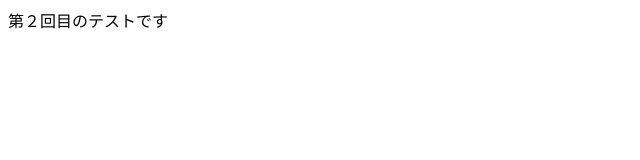
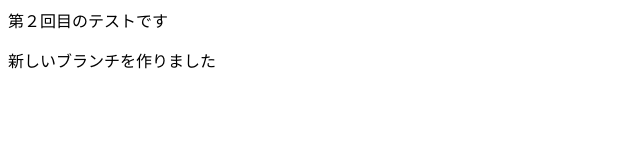
Before and after one commit to happyendo/git-test2, a plain HTML site: page index.html in a window 1280 px wide. Shown: the whole page, without its empty margins (0-640 px from the left). Drawn offline with Linux system fonts and the light colour scheme.

```diff
--- a/index.html
+++ b/index.html
@@ -1 +1,2 @@
 <p>第２回目のテストです</p>
+<p>新しいブランチを作りました</p>
```
